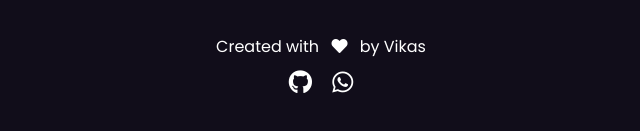
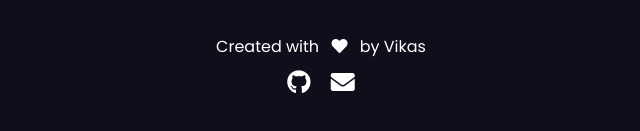
Before and after one commit to vikas-kanukanti/Stopwatch, a plain HTML site: page index.html in a window 1280 px wide. Shown: the part 437-568 px from the top of the page, 319-959 px from the left. Drawn offline with Linux system fonts and the light colour scheme.

Commit message:
Update index.html
Email added

```diff
--- a/index.html
+++ b/index.html
@@ -29,7 +29,7 @@
     <p> Created with <i class="fas fa-heart"></i> by Vikas </p>
     <div class="social">
       <a href="https://github.com/vikas-kanukanti" > <i class="fab fa-github"></i></a>
-      <a href="https://wa.me/919848799043"> <i class="fab fa-whatsapp"></i></a>
+      <a href="mailto:your.vikaskanukanti@example.com"><i class="fas fa-envelope"></i></i></a>
     </div>
   </div>
   <script src="script.js"></script>
```
